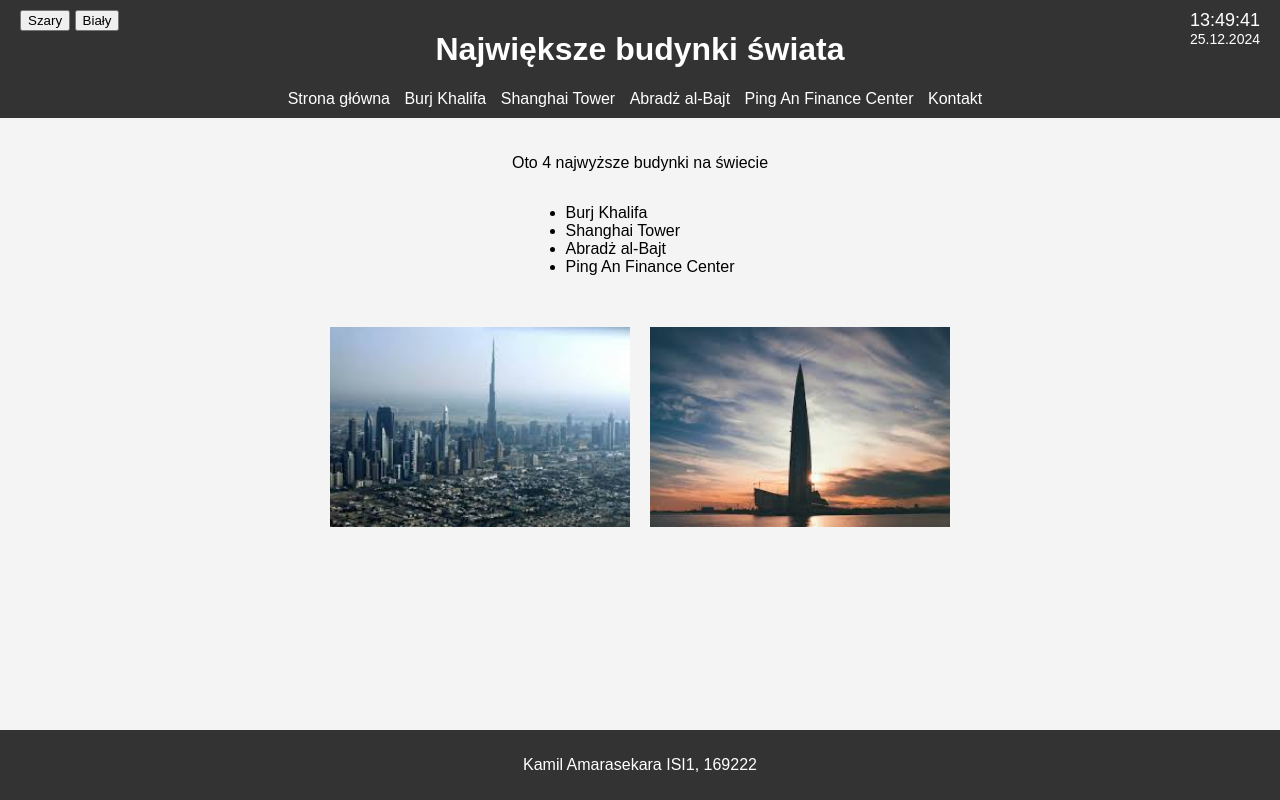
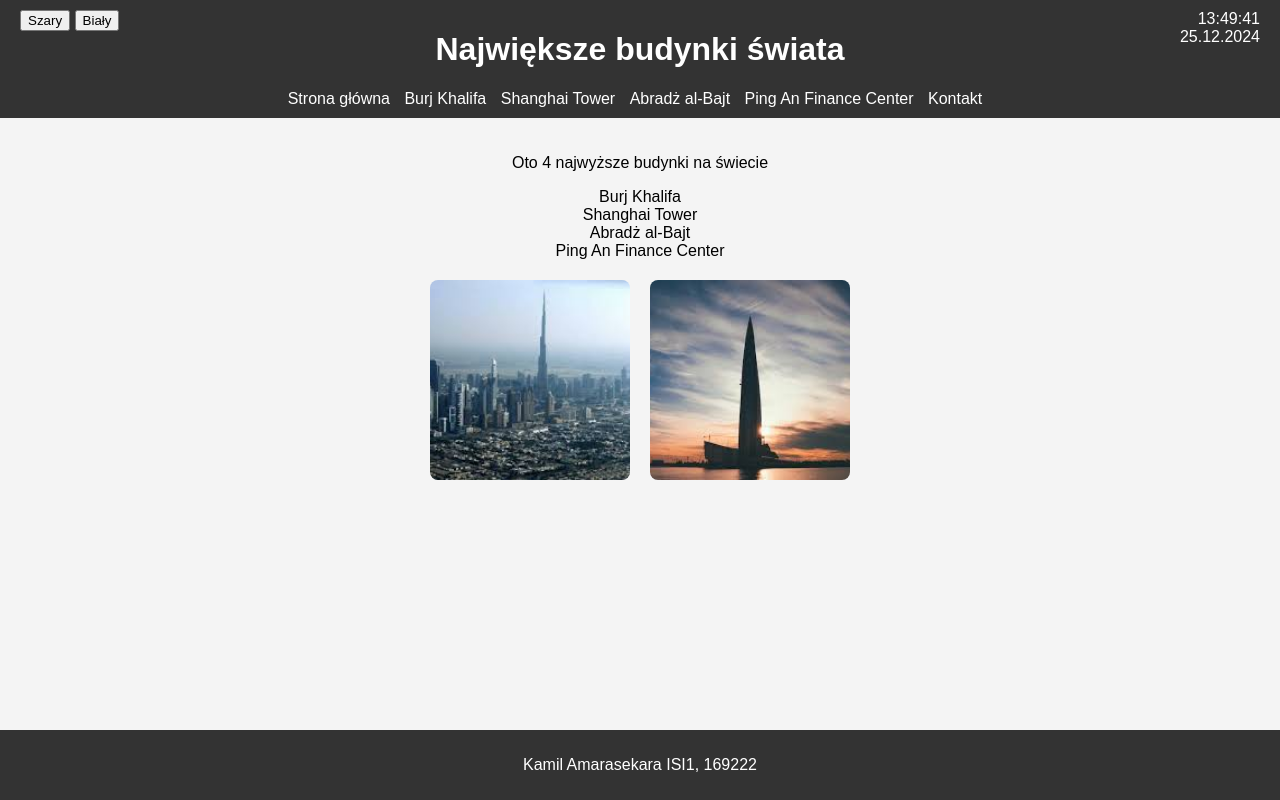
Before and after one commit to Kamil0171/AplikacjeWWW, a PHP site: page / in a window 1280 px wide. Run offline with PHP 8.4, Linux system fonts and the light colour scheme.

Commit message:
Add files via upload

```diff
--- a/lab04/css/style.css
+++ b/lab04/css/style.css
@@ -3,6 +3,9 @@ body {
     background-color: #f4f4f4;
     margin: 0;
     padding: 0;
+    display: flex;
+    flex-direction: column;
+    min-height: 100vh;
 }
 
 header {
@@ -41,14 +44,6 @@ nav ul li a:hover {
     color: white;
 }
 
-#zegarek {
-    font-size: 18px;
-}
-
-#data {
-    font-size: 14px;
-}
-
 .background-options {
     position: absolute;
     top: 10px;
@@ -58,6 +53,50 @@ nav ul li a:hover {
 section {
     padding: 20px;
     text-align: center;
+    flex: 1;
+}
+
+ul.buildings-list {
+    list-style-type: none;
+    padding: 0;
+    margin: 0;
+    text-align: center;
+}
+
+.gallery {
+    display: flex;
+    flex-wrap: wrap;
+    justify-content: center;
+    align-items: center;
+    gap: 20px;
+    padding: 20px;
+}
+
+.image-container {
+    width: 200px;
+    height: 200px;
+    overflow: hidden;
+    position: relative;
+    border-radius: 8px;
+}
+
+.image-container2 {
+    width: 200px;
+    height: 200px;
+    overflow: hidden;
+    position: relative;
+    border-radius: 8px;
+}
+
+.gallery-img {
+    width: 100%;
+    height: 100%;
+    object-fit: cover;
+    transition: transform 0.7s ease-out;
+}
+
+.gallery-img:hover {
+    transform: scale(1.1);
 }
 
 footer {
@@ -65,50 +104,7 @@ footer {
     color: white;
     text-align: center;
     padding: 10px 0;
-    position: fixed;
+    position: relative;
     bottom: 0;
     width: 100%;
 }
-
-img {
-    max-width: 100%;
-    height: auto;
-}
-
-.gallery-home {
-    display: flex;
-    justify-content: center;
-    gap: 20px;
-    padding: 20px;
-}
-
-.gallery-img {
-    width: 300px;
-    height: auto;
-    margin: 15px 0;
-}
-
-.buildings-list {
-    text-align: left;
-    display: inline-block;
-    padding-left: 20px;
-}
-
-.test-block {
-    width: 200px;
-    border: 2px solid rgba(71,236,30,1);
-    background: rgba(71,236,30,0.7);
-    text-align: center;
-    color: #f00;
-    display: flex;
-    justify-content: center;
-    align-items: center;
-    font-size: 1.5em;
-    padding: 20px;
-    margin: 20px auto;
-    -webkit-touch-callout: none;
-    -webkit-user-select: none;
-    -moz-user-select: none;
-    -ms-user-select: none;
-    user-select: none;
-}
--- a/lab04/html/kontakt.html
+++ b/lab04/html/kontakt.html
@@ -47,5 +47,8 @@
         </form>
     </section>
 
+    <footer>
+        <p>Kamil Amarasekara ISI1, 169222</p>
+    </footer>
 </body>
 </html>
--- a/lab04/index.html
+++ b/lab04/index.html
@@ -7,10 +7,15 @@
     <title>Największe budynki świata</title>
     <link rel="stylesheet" href="css/style.css">
     <script src="https://code.jquery.com/jquery-3.7.1.min.js"></script>
+    <script src="https://code.jquery.com/ui/1.13.2/jquery-ui.min.js"></script>
     <script src="js/kolorujtlo.js" type="text/javascript"></script>
     <script src="js/timedate.js" type="text/javascript"></script>
+    <script src="js/animations.js" type="text/javascript"></script>
 </head>
 <body onload="startclock()">
+
+
+
     <header>
         <h1>Największe budynki świata</h1>
         <nav>
@@ -30,8 +35,8 @@
         </div>
 
         <div class="background-options">
-            <INPUT TYPE="button" VALUE="Szary" ONCLICK="changeBackground('#808080')">
-            <INPUT TYPE="button" VALUE="Biały" ONCLICK="changeBackground('#FFFFFF')">
+            <input type="button" value="Szary" onclick="changeBackground('#808080')">
+            <input type="button" value="Biały" onclick="changeBackground('#FFFFFF')">
         </div>
     </header>
 
@@ -45,33 +50,17 @@
         </ul>
 
         <div class="gallery gallery-home">
-            <img src="img/bud1.jpg" class="gallery-img" id="animacjaImg1" alt="Zdjęcie budynku 1">
-            <img src="img/bud2.jpg" class="gallery-img" id="animacjaImg2" alt="Zdjęcie budynku 2">
+            <div class="image-container2">
+                <img src="img/bud1.jpg" class="gallery-img" alt="">
+            </div>
+            <div class="image-container2">
+                <img src="img/bud2.jpg" class="gallery-img" alt="">
+            </div>
         </div>
     </section>
 
     <footer>
         <p>Kamil Amarasekara ISI1, 169222</p>
     </footer>
-
-    <script>
-
-        $("#animacjaImg1").on("click", function(){
-            $(this).animate({
-                width: "500px",
-                opacity: 0.6
-            }, 1500);
-        });
-
-        $("#animacjaImg2").on({
-            "mouseover": function(){
-                $(this).animate({ width: "300px" }, 800);
-            },
-            "mouseout": function(){
-                $(this).animate({ width: "200px" }, 800);
-            }
-        });
-    </script>
-
 </body>
 </html>
--- /dev/null
+++ b/lab04/js/animations.js
@@ -0,0 +1,147 @@
+$(document).ready(function() {
+    $("#animacjaTestowal").on("click", function(){
+        $(this).animate({
+            width: "500px",
+            opacity: 0.4,
+            fontSize: "3em",
+            borderWidth: "10px"
+        }, 1500);
+    });
+
+    // Toggle animation for images
+    $(".image-container2").on("click", function() {
+        const $image = $(this);
+        const isExpanded = $image.data("expanded"); // Check if image is expanded
+
+        if (isExpanded) {
+            // Return to original size
+            $image.animate({
+                width: "200px", // Replace with your original size
+                opacity: 1
+            }, 1500);
+        } else {
+            // Expand image
+            $image.animate({
+                width: "500px", // Target expanded size
+                opacity: 0.8
+            }, 1500);
+        }
+
+        // Toggle the expanded state
+        $image.data("expanded", !isExpanded);
+    });
+
+    // Mouseover and mouseout animations for images
+    $(".image-container").on({
+        "mouseover": function() {
+            $(this).animate({
+                width: 300 ,// Adjust the target size for mouseover
+                height: 300
+            }, 800);
+        },
+        "mouseout": function() {
+            $(this).animate({
+                width: 200, // Adjust the original size for mouseout
+                height: 200
+            }, 800);
+        }
+    });
+
+    // Mouseover and mouseout animations for images
+    $(".image-container2").on({
+        "mouseover": function() {
+            $(this).animate({
+                width: 300 ,// Adjust the target size for mouseover4
+                height: 300
+            }, 800);
+        },
+        "mouseout": function() {
+            $(this).animate({
+                width: 200, // Adjust the original size for mouseout
+                height: 200
+            }, 800);
+        }
+    });
+
+    // Initialize the counter
+    let clickCounter = 0;
+
+    $(".image-container").on("click", function() {
+        if (!$(this).is(":animated")) {
+            // Increment the counter
+            clickCounter++;
+
+            if (clickCounter < 5) {
+                // Animate image to grow
+                $(this).animate({
+                    width: "+=20",
+                    height: "+=20",
+                    opacity: "+=0.1"
+                }, {
+                    duration: 500 // Duration of animation
+                });
+            } else {
+                // Reset image to its original size and reset counter
+                $(this).animate({
+                    width: "200px", // Replace with original width
+                    height: "200px", // Replace with original height
+                    opacity: 1 // Reset opacity
+                }, {
+                    duration: 500 // Duration of reset animation
+                });
+
+                clickCounter = 0; // Reset counter to zero
+            }
+        }
+    });
+
+});
+
+
+// $(document).ready(function () {
+//     const maxWidth = 500;
+//     const maxClicks = 5;
+//     const clickStep = 20;
+//
+//     const clickCounts = {};
+//
+//     function handleImageClick(imageId) {
+//         const $image = $(`#${imageId}`);
+//         if (!clickCounts[imageId]) clickCounts[imageId] = 0;
+//
+//         if (clickCounts[imageId] < maxClicks) {
+//             clickCounts[imageId]++;
+//             $image.stop().animate({
+//                 width: `+=${clickStep}px`,
+//                 height: `+=${clickStep}px`
+//             }, 500, "swing");
+//         } else {
+//             alert(`Obrazek osiągnął maksymalną liczbę kliknięć!`);
+//         }
+//     }
+//
+//     $(".gallery-img").on("click", function () {
+//         handleImageClick(this.id);
+//     });
+//
+//     $(".gallery-img").hover(
+//         function () {
+//             $(this).stop().animate({
+//                 width: "300px",
+//                 height: "auto"
+//             }, {
+//                 duration: 1000,
+//                 easing: "easeOutQuad"
+//             });
+//         },
+//         function () {
+//             $(this).stop().animate({
+//                 width: "200px",
+//                 height: "auto"
+//             }, {
+//                 duration: 1000,
+//                 easing: "easeOutQuad"
+//             });
+//         }
+//     );
+// });
```
Also changed, not shown: lab04/html/abradzalbajt.html (+21 -27 lines), lab04/html/burjkhalifa.html (+21 -26 lines), lab04/html/pinganfinancecenter.html (+20 -24 lines), lab04/html/shanghaitower.html (+21 -26 lines), lab04/labor_169222_1.php (+33 -12 lines), lab04/img/burdz1.jpg (added).
